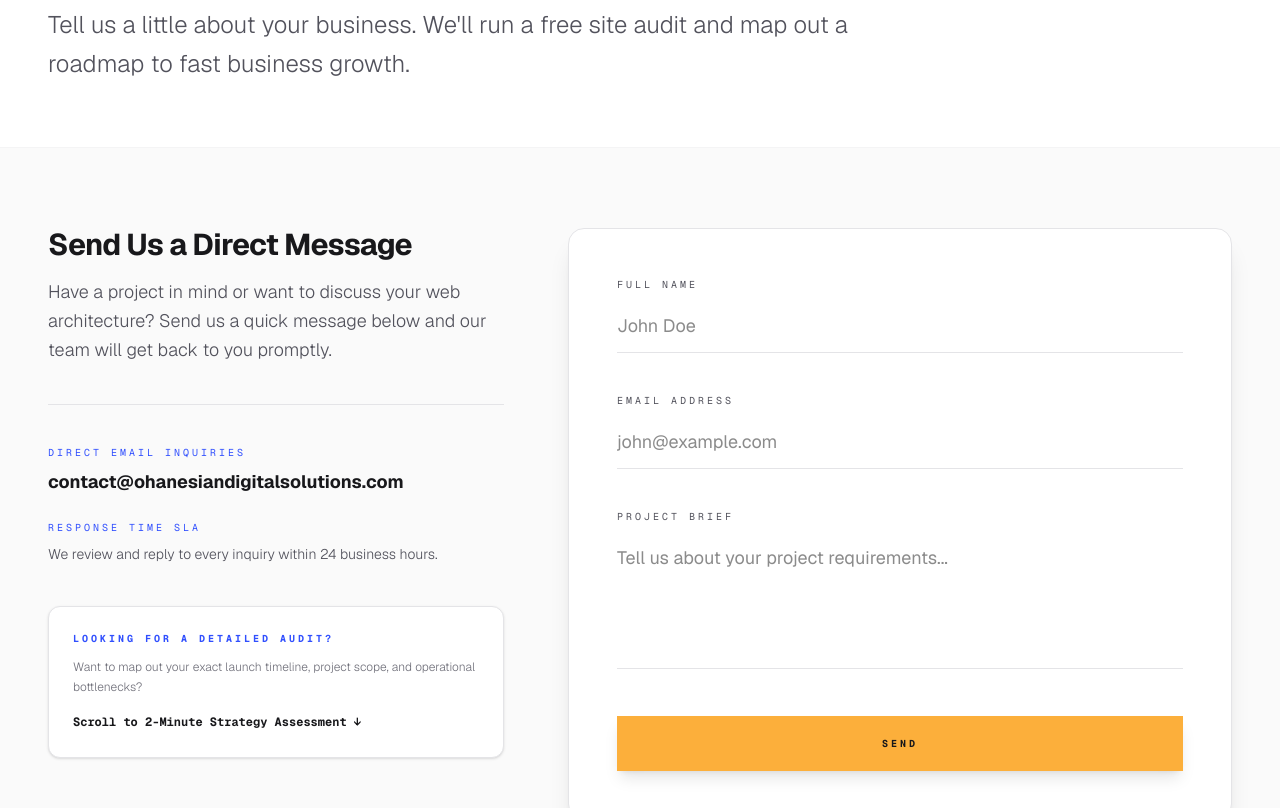
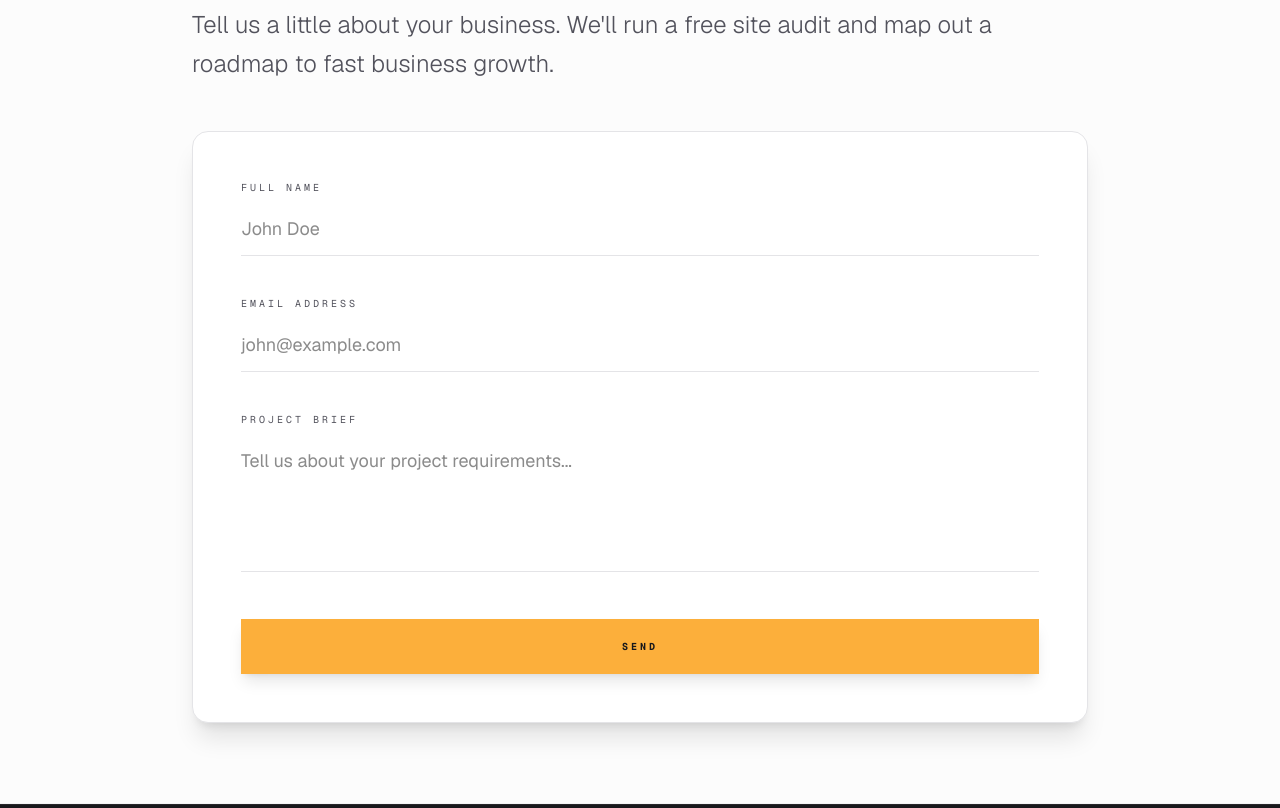
Before and after one commit to markohanesian/ods-headless, a Next.js app: page /contact in a window 1280 px wide. Shown: the part 440-1248 px from the top of the page. Built offline with nearby package versions, Linux system fonts and the light colour scheme.

Commit message:
refactor(contact): position regular contact form directly under header subtitle and remove direct message header copy

```diff
--- a/app/contact/page.tsx
+++ b/app/contact/page.tsx
@@ -5,83 +5,27 @@ import StrategyAuditSection from "@/components/StrategyAuditSection";
 export default function ContactPage() {
   return (
     <div className="bg-white dark:bg-zinc-950 min-h-screen">
-      {/* Header Section */}
-      <section className="px-6 lg:px-12 pt-36 pb-16 border-b border-zinc-100 dark:border-zinc-900">
-        <div className="max-w-7xl mx-auto">
-          <h1 className="text-4xl sm:text-6xl lg:text-7xl font-bold tracking-tighter text-zinc-900 dark:text-zinc-50 mb-8 max-w-5xl leading-[1.08]">
-            Let&apos;s Build Your Next Digital Advantage.
-          </h1>
-          <div className="h-px w-24 bg-accent-blue mb-8"></div>
+      {/* Primary Contact Section */}
+      <section className="px-6 lg:px-12 pt-36 pb-20 border-b border-zinc-100 dark:border-zinc-900 bg-zinc-50/50 dark:bg-zinc-950">
+        <div className="max-w-4xl mx-auto space-y-12">
+          <div>
+            <h1 className="text-4xl sm:text-6xl lg:text-7xl font-bold tracking-tighter text-zinc-900 dark:text-zinc-50 mb-8 leading-[1.08]">
+              Let&apos;s Build Your Next Digital Advantage.
+            </h1>
+            <div className="h-px w-24 bg-accent-blue mb-8"></div>
 
-          <p className="text-xl sm:text-2xl text-zinc-600 dark:text-zinc-300 max-w-4xl font-light leading-relaxed">
-            Tell us a little about your business. We&apos;ll run a free site audit and map out a roadmap to fast business growth.
-          </p>
-        </div>
-      </section>
-
-      {/* Section 2: Primary Regular Contact Form */}
-      <section className="px-6 lg:px-12 py-20 bg-zinc-50 dark:bg-zinc-900/30">
-        <div className="max-w-7xl mx-auto grid grid-cols-1 lg:grid-cols-12 gap-16 items-start">
-          {/* Left Column: Direct Contact Info & SLA */}
-          <div className="lg:col-span-5 space-y-10">
-            <div>
-              <h2 className="text-3xl font-bold text-zinc-900 dark:text-zinc-50 mb-4 tracking-tight">
-                Send Us a Direct Message
-              </h2>
-              <p className="text-zinc-600 dark:text-zinc-300 text-lg font-light leading-relaxed">
-                Have a project in mind or want to discuss your web architecture? Send us a quick message below and our team will get back to you promptly.
-              </p>
-            </div>
-
-            <div className="h-px w-full bg-zinc-200 dark:bg-zinc-800"></div>
-
-            <div className="space-y-6">
-              <div>
-                <div className="label-mono text-accent-blue mb-2">
-                  DIRECT EMAIL INQUIRIES
-                </div>
-                <a
-                  href="mailto:contact@ohanesiandigitalsolutions.com"
-                  className="text-lg font-bold text-zinc-900 dark:text-zinc-50 hover:text-accent-blue transition-colors break-all"
-                >
-                  contact@ohanesiandigitalsolutions.com
-                </a>
-              </div>
-
-              <div>
-                <div className="label-mono text-accent-blue mb-2">
-                  RESPONSE TIME SLA
-                </div>
-                <p className="text-sm text-zinc-600 dark:text-zinc-300 font-light">
-                  We review and reply to every inquiry within 24 business hours.
-                </p>
-              </div>
-            </div>
-
-            <div className="p-6 bg-white dark:bg-zinc-900 border border-zinc-200 dark:border-zinc-800 rounded-xl shadow-sm space-y-3">
-              <div className="label-mono text-accent-blue font-bold">
-                LOOKING FOR A DETAILED AUDIT?
-              </div>
-              <p className="text-xs text-zinc-500 dark:text-zinc-400 leading-relaxed font-light">
-                Want to map out your exact launch timeline, project scope, and operational bottlenecks?
-              </p>
-              <a
-                href="#intake-audit"
-                className="inline-block text-xs font-mono text-zinc-900 dark:text-zinc-50 font-bold hover:text-accent-blue transition-colors"
-              >
-                Scroll to 2-Minute Strategy Assessment ↓
-              </a>
-            </div>
+            <p className="text-xl sm:text-2xl text-zinc-600 dark:text-zinc-300 font-light leading-relaxed">
+              Tell us a little about your business. We&apos;ll run a free site audit and map out a roadmap to fast business growth.
+            </p>
           </div>
 
-          {/* Right Column: Standard Contact Form */}
-          <div className="lg:col-span-7 bg-white dark:bg-zinc-900 p-8 sm:p-12 border border-zinc-200 dark:border-zinc-800 rounded-2xl shadow-xl">
+          <div className="bg-white dark:bg-zinc-900 p-8 sm:p-12 border border-zinc-200 dark:border-zinc-800 rounded-2xl shadow-xl">
             <ContactForm />
           </div>
         </div>
       </section>
 
-      {/* Section 3: Separate Strategy Audit Section Below */}
+      {/* Strategy Audit Section Below */}
       <StrategyAuditSection />
     </div>
   );
```
